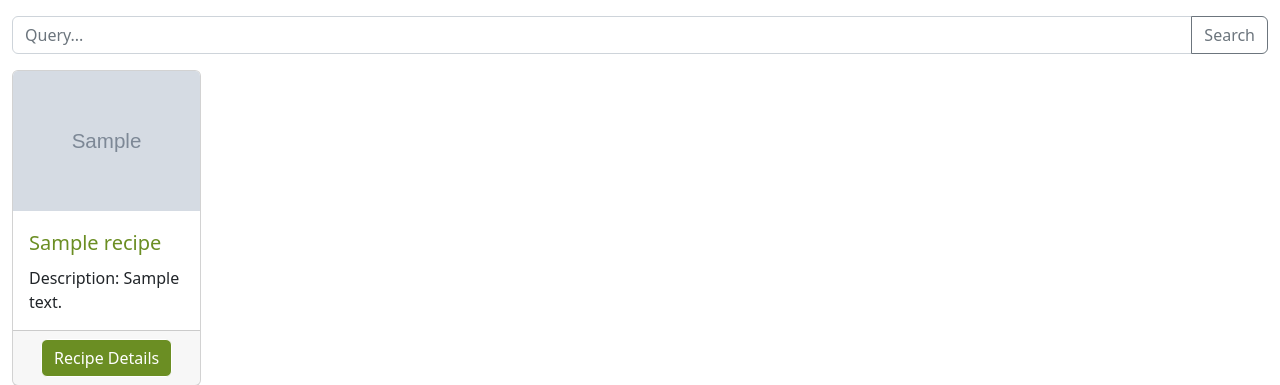
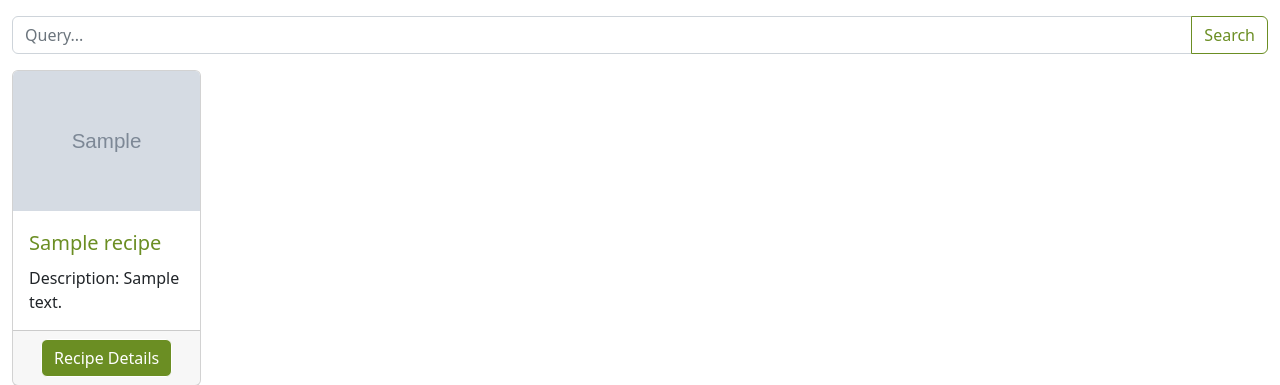
Before and after one commit to Dogecat0/Wasabi, a Django app: page /recipes/ in a window 1280 px wide. Shown: the part 64-449 px from the top of the page. Run offline with Django 4.2, Linux system fonts and the light colour scheme; tables that the repository leaves empty hold one stand-in row (values such as "Sample post"); grey boxes marked "Sample" are stand-in pictures; some libraries are stand-ins or nearby versions.

Commit message:
Add search button styling to recipes page

```diff
--- a/static/recipes/css/styles.css
+++ b/static/recipes/css/styles.css
@@ -1,3 +1,13 @@
+button#search-button {
+  color: olivedrab;
+  border-color: olivedrab;
+}
+
+button#search-button:hover {
+  color: white;
+  background-color: olivedrab;
+}
+
 div.card img{
   width: 100%;
 }
```
